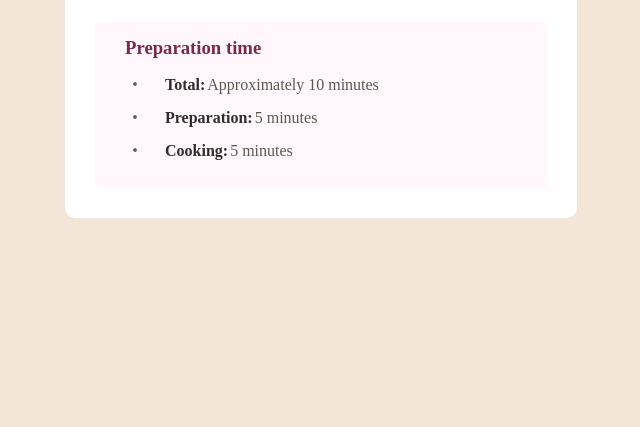
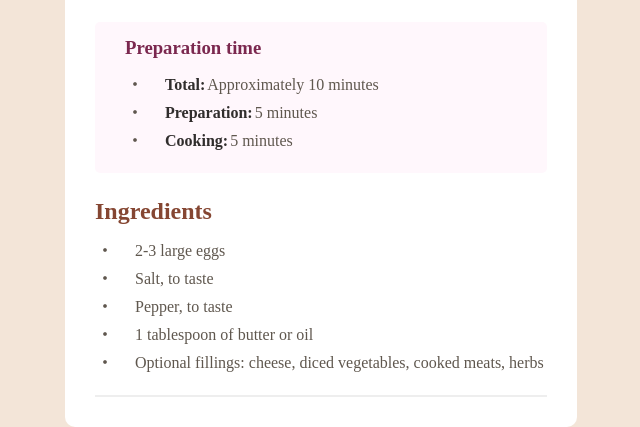
Before and after one commit to Zeynab-jalalian/Recipe-Page, a plain HTML site: page index.html in a window 1280 px wide. Shown: the part 445-872 px from the top of the page, without its empty margins (319-959 px from the left). Before the commit the page ends 800 px from the top, so only its background shows below. Drawn offline with nearby package versions, Linux system fonts and the light colour scheme.

Commit message:
ingredients

```diff
--- a/index.html
+++ b/index.html
@@ -12,7 +12,10 @@
       href="./assets/images/favicon-32x32.png"
     />
 
-    <link rel="stylesheet" href="https://cdn.jsdelivr.net/npm/bootstrap-icons@1.13.1/font/bootstrap-icons.min.css">
+    <link
+      rel="stylesheet"
+      href="https://cdn.jsdelivr.net/npm/bootstrap-icons@1.13.1/font/bootstrap-icons.min.css"
+    />
 
     <title>Frontend Mentor | Recipe page</title>
 
@@ -45,11 +48,26 @@
         <div class="time">
           <h3>Preparation time</h3>
           <ul>
-              <li><i class="bi bi-dot"></i><span>Total:</span>Approximately 10 minutes</li>
+            <li>
+              <i class="bi bi-dot"></i><span>Total:</span>Approximately 10
+              minutes
+            </li>
             <li><i class="bi bi-dot"></i><span>Preparation:</span>5 minutes</li>
             <li><i class="bi bi-dot"></i><span>Cooking:</span>5 minutes</li>
           </ul>
         </div>
+
+        <div class="ingredients">
+          <h2>Ingredients</h2>
+          <ul>
+            <li><i class="bi bi-dot"></i>2-3 large eggs</li>
+            <li><i class="bi bi-dot"></i>Salt, to taste</li>
+            <li><i class="bi bi-dot"></i>Pepper, to taste</li>
+            <li><i class="bi bi-dot"></i>1 tablespoon of butter or oil</li>
+            <li><i class="bi bi-dot"></i>Optional fillings: cheese, diced vegetables, cooked meats, herbs</li>
+          </ul>
+        </div>
+        <hr>
       </div>
     </div>
   </body>
--- a/style.css
+++ b/style.css
@@ -49,28 +49,42 @@ body {
   margin-top: 25px;
   padding: 15px 30px;
 }
-.time h3{
+.time h3 {
   color: hsl(332, 51%, 32%);
   margin-bottom: 15px;
 }
-.time ul {
+ul {
   width: 100%;
 }
-.time ul li {
+ul li {
   list-style: none;
-  margin: 10px auto;
+  margin: 5px auto;
   color: hsl(30, 10%, 34%);
   display: flex;
   align-items: center;
 }
 
-.time ul li span{
+ul li span {
   color: hsl(24, 5%, 18%);
   font-weight: 700;
   margin-right: 2px;
 }
 
-.time ul li i{
+ul li i {
   margin-right: 20px;
   font-size: 20px;
 }
+
+.ingredients {
+  margin-top: 25px;
+}
+
+.ingredients h2{
+    color: hsl(14, 45%, 36%);
+    margin-bottom: 15px;
+}
+
+hr{
+    border: 1px solid #eeeeee;
+    margin-top: 20px;
+}
```
Lines whose indentation alone changed are shown as unchanged.
